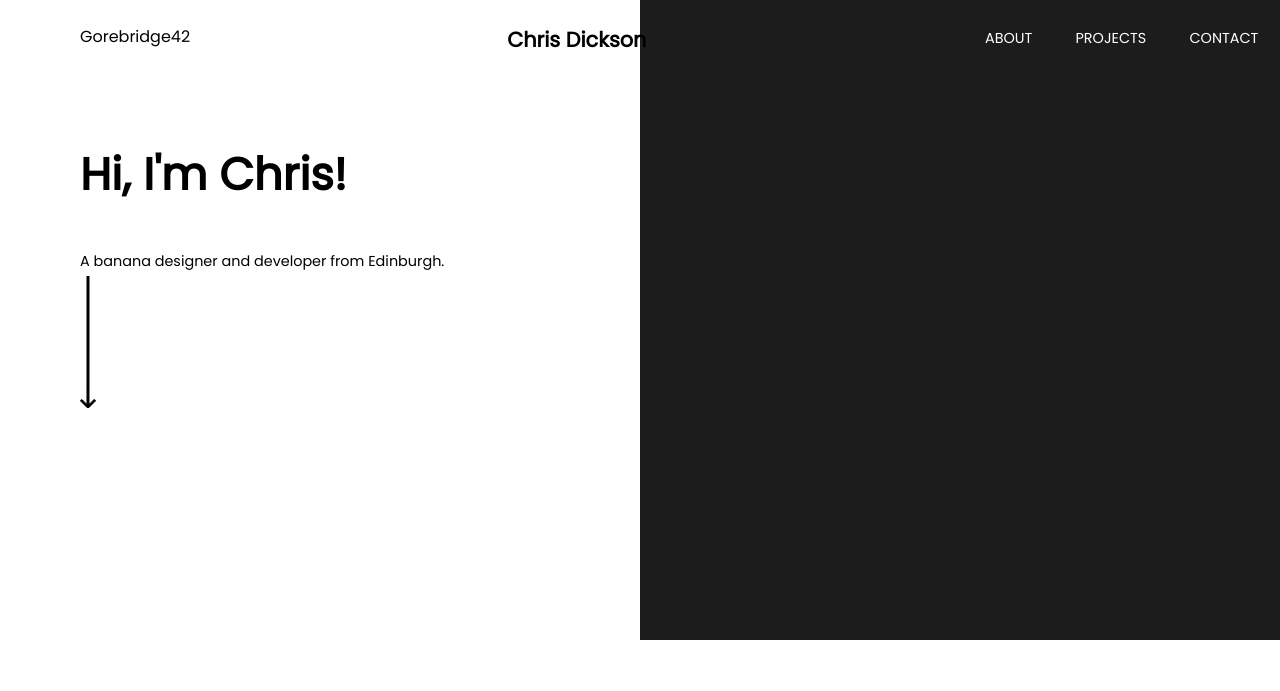
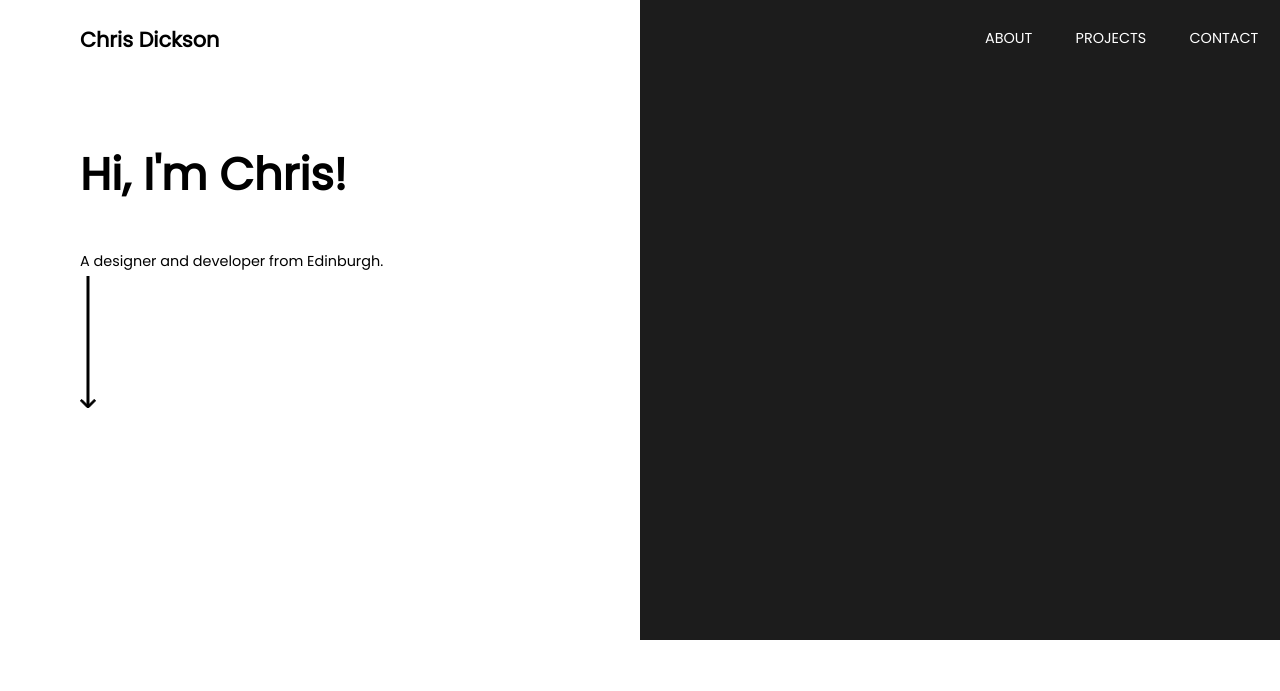
Before and after one commit to CDicksonNapier/newerPortfolio, a plain HTML site: page index.html in a window 1280 px wide. Shown: the top 691 px of the page. Drawn offline with nearby package versions, Linux system fonts and the light colour scheme.

Commit message:
test complete
Test Complete removed elements

```diff
--- a/index.html
+++ b/index.html
@@ -10,7 +10,7 @@
 <body>
     <div class="hero-img"></div>
     <div class="wrapper">
-        <header>Gorebridge42
+        <header>
             <a href="#" class="logo">Chris Dickson</a>
             <nav>
                 <svg class="close" viewBox="0 0 24 24" fill="none" xmlns="http://www.w3.org/2000/svg">
@@ -37,7 +37,7 @@
                     </span>
                 </span>
             </h1>
-            <p id="subhead">A banana designer and developer from Edinburgh. </p>
+            <p id="subhead">A designer and developer from Edinburgh. </p>
             <svg class="down-arrow" viewBox="0 0 16 132" fill="none" xmlns="http://www.w3.org/2000/svg">
                 <path d="M7.29289 131.707C7.68341 132.098 8.31658 132.098 8.7071 131.707L15.0711 125.343C15.4616 124.953 15.4616 124.319 15.0711 123.929C14.6805 123.538 14.0474 123.538 13.6568 123.929L7.99999 129.586L2.34314 123.929C1.95262 123.538 1.31945 123.538 0.928927 123.929C0.538402 124.319 0.538402 124.953 0.928927 125.343L7.29289 131.707ZM7 -4.37114e-08L6.99999 131L8.99999 131L9 4.37114e-08L7 -4.37114e-08Z" fill="black"/>
             </svg>
```
